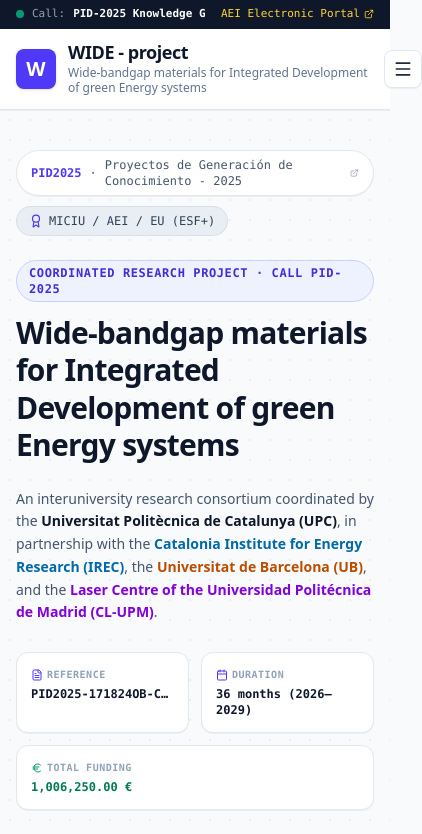
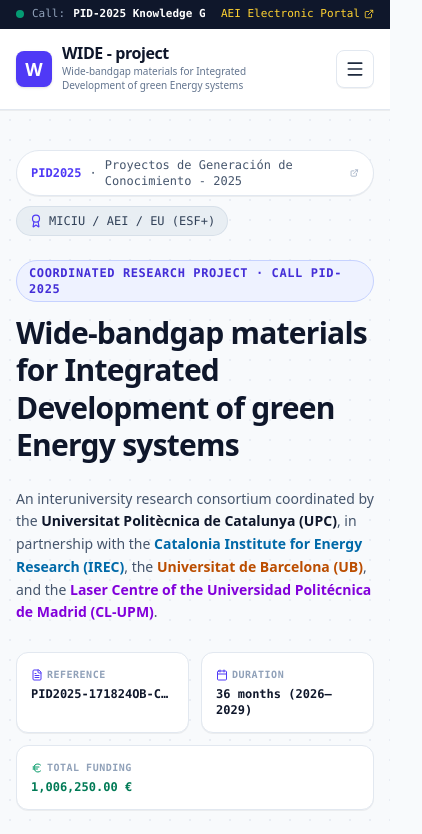
Before and after one commit to gmasmitja/WIDE, a React (Vite) app: page / in a window 390 px wide. Shown: the top 834 px of the page, 422 px wide, since content can reach past the window. Built offline with nearby package versions, Linux system fonts and the light colour scheme.

Commit message:
style(header): improve responsive layout for header
Adjust sizing, spacing, and text font scales for smaller viewports to prevent overflow and enhance mobile readability.

```diff
--- a/src/components/Header.tsx
+++ b/src/components/Header.tsx
@@ -54,22 +54,22 @@
       </div>
 
       {/* Main Navigation */}
-      <div className="max-w-7xl mx-auto px-4 sm:px-6 lg:px-8 h-20 flex items-center justify-between gap-4">
+      <div className="max-w-7xl mx-auto px-4 sm:px-6 lg:px-8 h-20 flex items-center justify-between gap-2 sm:gap-4">
         {/* Brand */}
         <button
           onClick={() => handleTabClick('overview')}
-          className="flex items-center gap-3 group text-left cursor-pointer focus:outline-none"
+          className="flex items-center gap-2.5 sm:gap-3 group text-left cursor-pointer focus:outline-none min-w-0"
         >
-          <div className="w-10 h-10 bg-indigo-600 rounded-lg flex items-center justify-center text-white font-bold text-xl shadow-sm shrink-0 group-hover:bg-indigo-700 transition-colors">
+          <div className="w-9 h-9 sm:w-10 sm:h-10 bg-indigo-600 rounded-lg flex items-center justify-center text-white font-bold text-lg sm:text-xl shadow-sm shrink-0 group-hover:bg-indigo-700 transition-colors">
             W
           </div>
-          <div className="flex flex-col text-left">
-            <span className="text-lg font-bold tracking-tight text-slate-900 leading-none group-hover:text-indigo-600 transition-colors">
+          <div className="flex flex-col text-left min-w-0">
+            <span className="text-base sm:text-lg font-bold tracking-tight text-slate-900 leading-none group-hover:text-indigo-600 transition-colors">
               WIDE - project
             </span>
-            <div className="text-xs text-slate-500 font-medium mt-1 leading-tight">
-              <div className="whitespace-nowrap">Wide-bandgap materials for Integrated Development</div>
-              <div className="whitespace-nowrap">of green Energy systems</div>
+            <div className="text-[10px] sm:text-xs text-slate-500 font-medium mt-1 leading-snug">
+              <div className="whitespace-nowrap">Wide-bandgap materials for Integrated</div>
+              <div className="whitespace-nowrap">Development of green Energy systems</div>
             </div>
           </div>
         </button>
@@ -95,7 +95,7 @@
         </nav>
 
         {/* Mobile menu toggle */}
-        <div className="flex lg:hidden items-center gap-2">
+        <div className="flex lg:hidden items-center gap-2 shrink-0">
           <button
             onClick={() => setMobileMenuOpen(!mobileMenuOpen)}
             className="p-2 rounded-lg border border-slate-200 bg-white text-slate-800 hover:bg-slate-50 shadow-2xs cursor-pointer"
```
